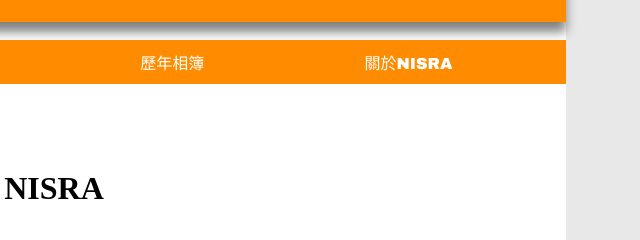
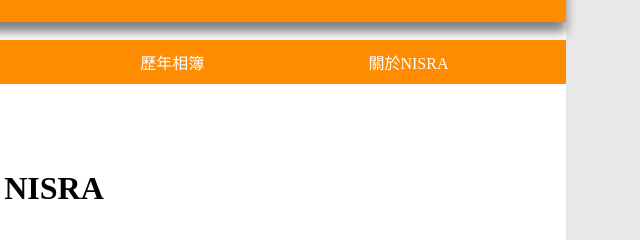
Before and after one commit to dannypc1628/--, a plain HTML site: page about.html in a window 1280 px wide. Shown: the part 352-592 px from the top of the page, 586-1226 px from the left. Drawn offline with nearby package versions, Linux system fonts and the light colour scheme.

Commit message:
bar 字體統一

```diff
--- a/css/hackathon.css
+++ b/css/hackathon.css
@@ -72,7 +72,7 @@ body{
 	color: white;
 	text-align: center;
 	text-decoration: none;
-    font-family:"Arial Black", Gadget, sans-serif;
+    font-family:"微軟正黑體","Microsoft JhengHei","標楷體","DFKai-sb",serif;
 	display: block;
 
 
```
